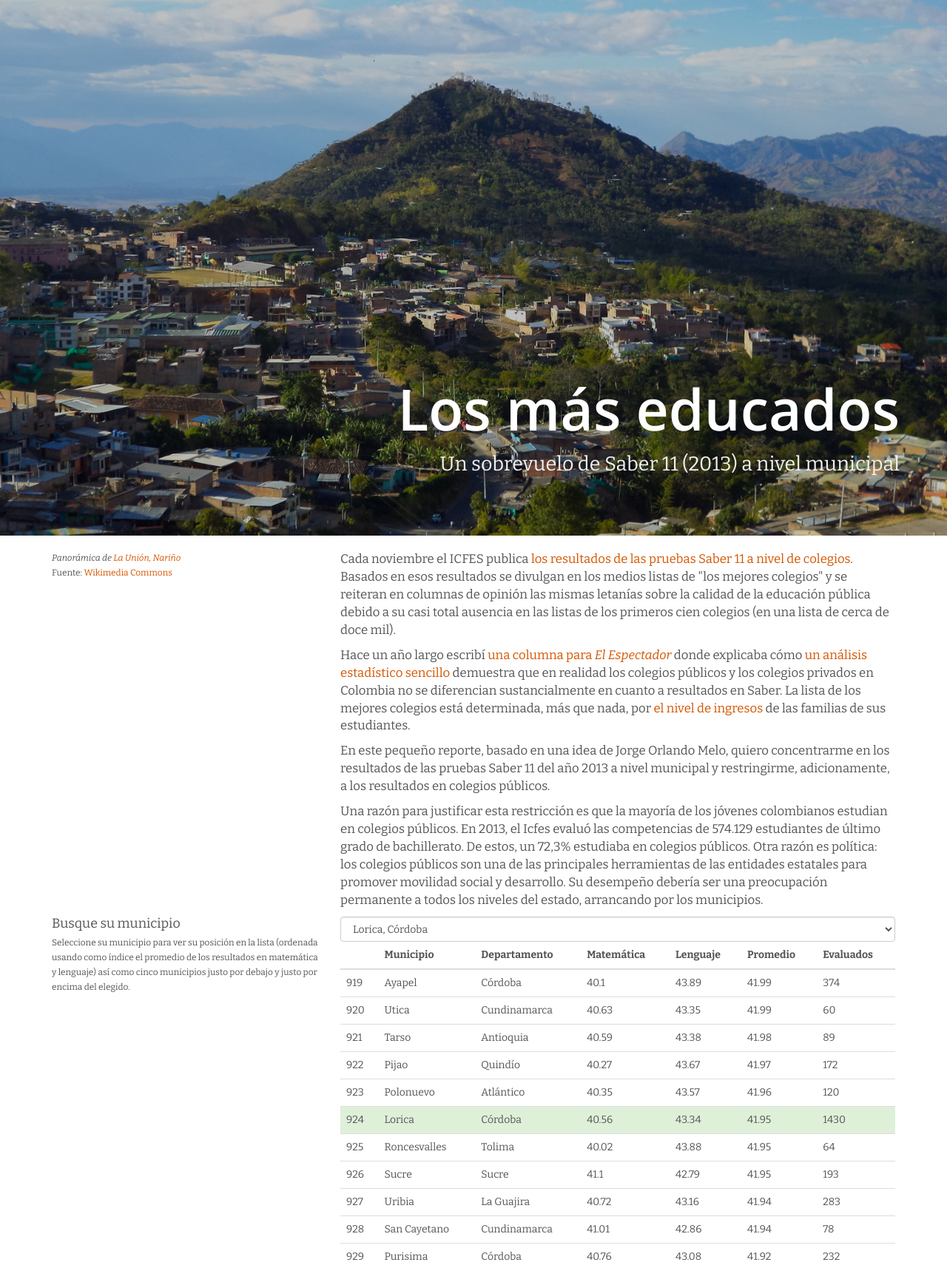
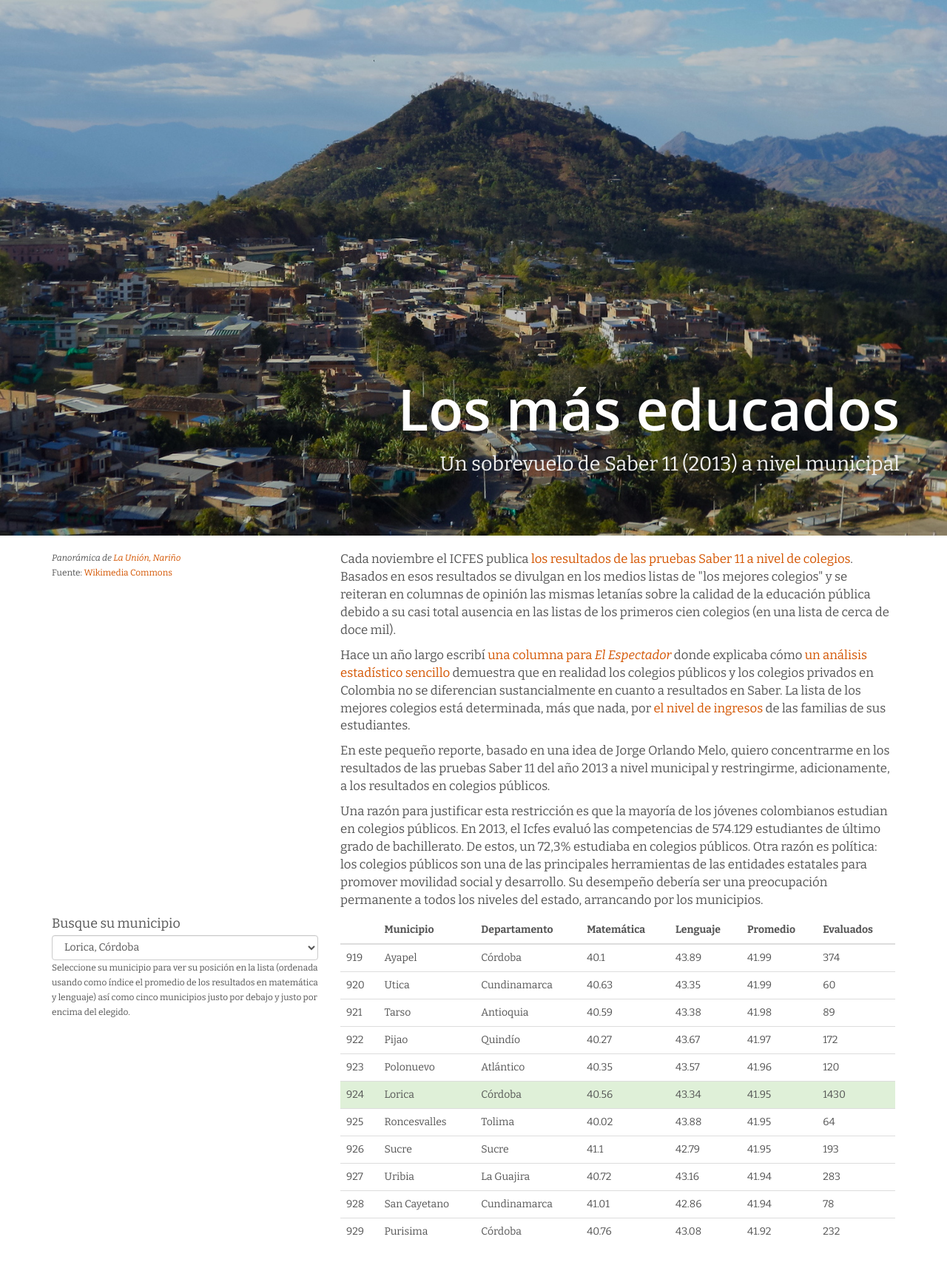
Before and after one commit to finiterank/saber_notebooks, a Jekyll site: the page built from index.md, in a window 1280 px wide. Shown: the whole page at 74% size. Built offline with Jekyll 4.4.1, drawn with Linux system fonts in a browser that asks for light colours; nearby versions of some CDN libraries; Markdown is read by kramdown in place of the engine named in the settings; after the commit the page ends 1703 px from its top, so only the background shows below that.

Commit message:
Captions

```diff
--- a/index.md
+++ b/index.md
@@ -30,10 +30,9 @@ layout: reporte
 
 <div class="row">
 <div class="col-md-4 caption"><small><h2>Busque su municipio</h2>
-
+<div id="formulario"></div>
 Seleccione su municipio para ver su posición en la lista (ordenada usando como índice el promedio de los resultados en matemática y lenguaje) así como cinco municipios justo por debajo y justo por encima del elegido.</small></div>
 <div class="col-md-8">
-<div id="formulario"></div>
 <div id="tabla-resultados"></div>
 </div>
 </div>
```
